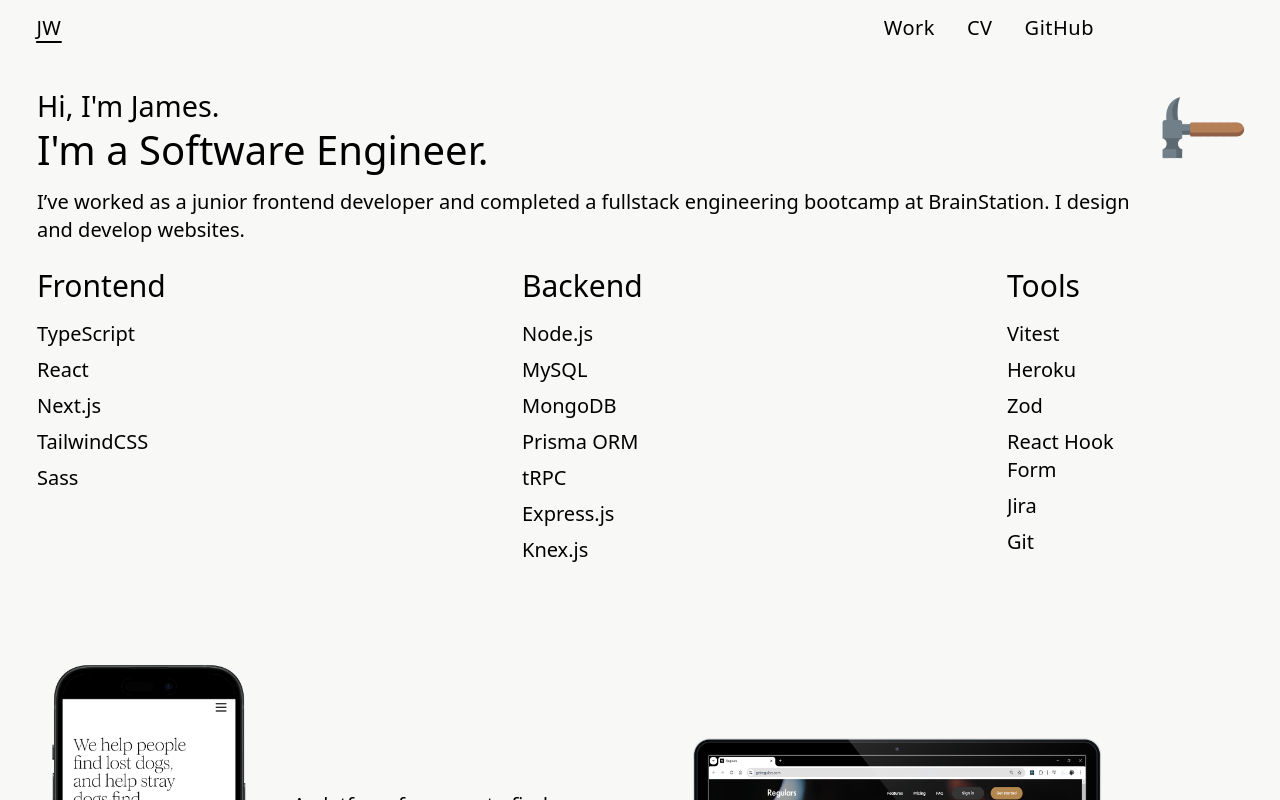
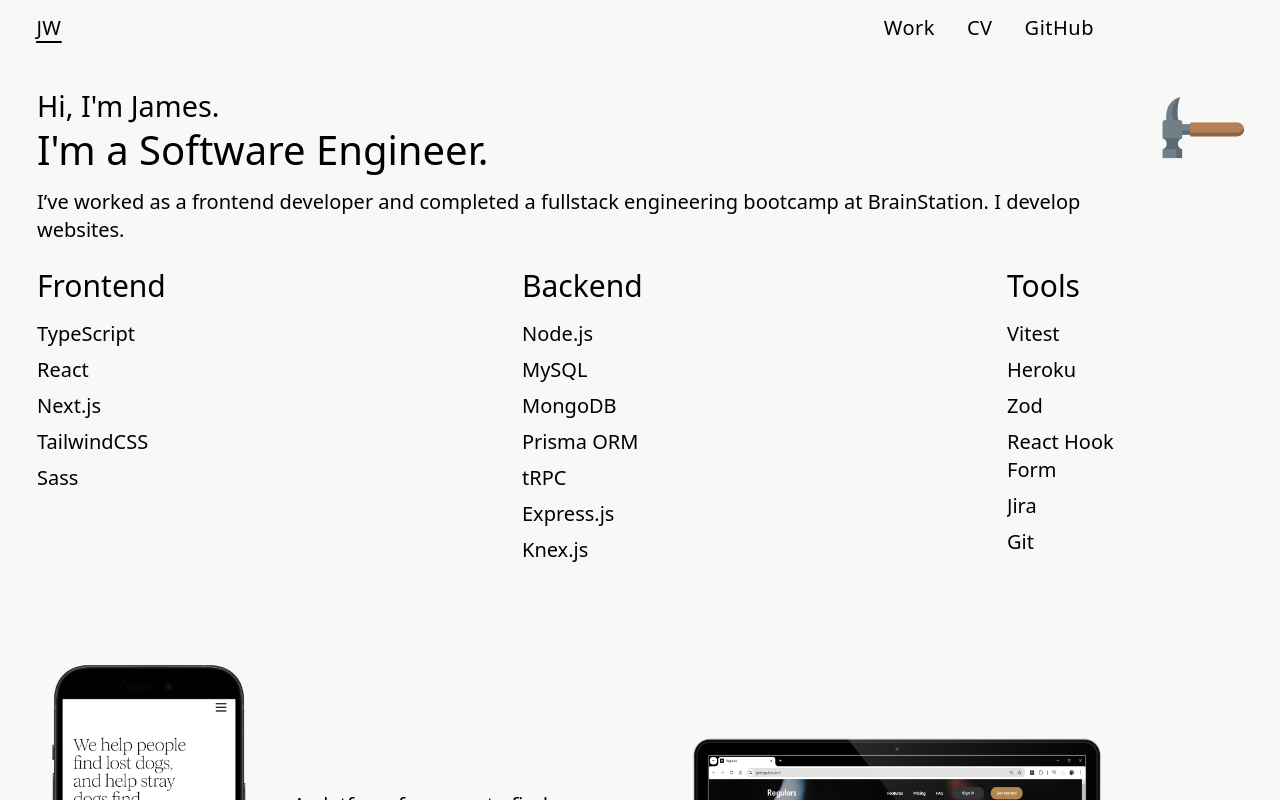
Before and after one commit to Lopside95/james-site, a Next.js app: page / in a window 1280 px wide. Shown: the top 800 px of the page. Built offline with nearby package versions, Linux system fonts and the light colour scheme.

Commit message:
update intro

```diff
--- a/src/components/home/Intro.tsx
+++ b/src/components/home/Intro.tsx
@@ -15,8 +15,8 @@ const Intro = () => {
       <CardContent className="md:text-3xl pt-3 pb-5 lg:py-1  flex gap-4 md:gap-2  md:pr-4 lg:pr-0  flex-col px-0">
         {/* I'm a software engineer. */}
         <p className="">
-          I’ve worked as a junior frontend developer and completed a fullstack
-          engineering bootcamp at BrainStation. I design and develop websites.
+          I’ve worked as a frontend developer and completed a fullstack
+          engineering bootcamp at BrainStation. I develop websites.
           {/* I like making things. I made furniture as a hobby and as a copywriter
           I told stories. Now, as a developer, I build websites and apps. */}
           {/* I've always appreciated the challenges and satisfactions that come
```
